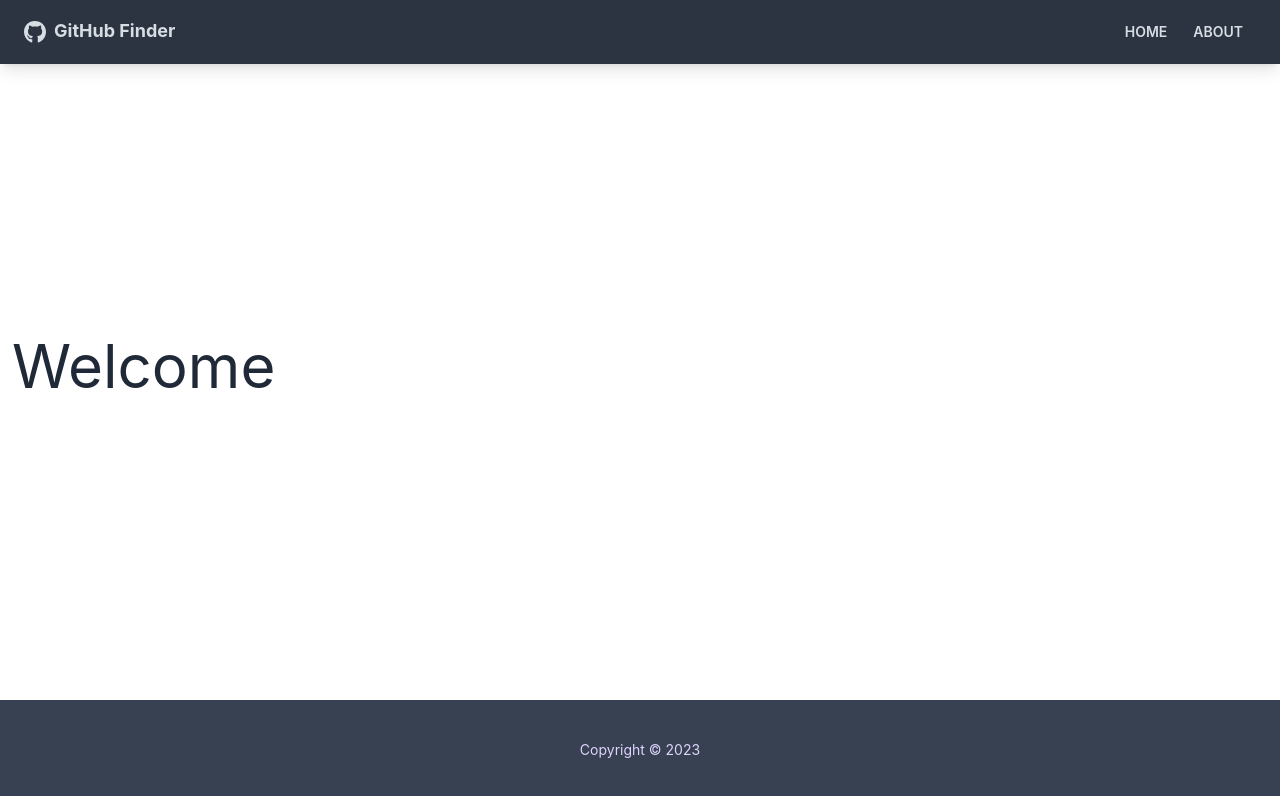
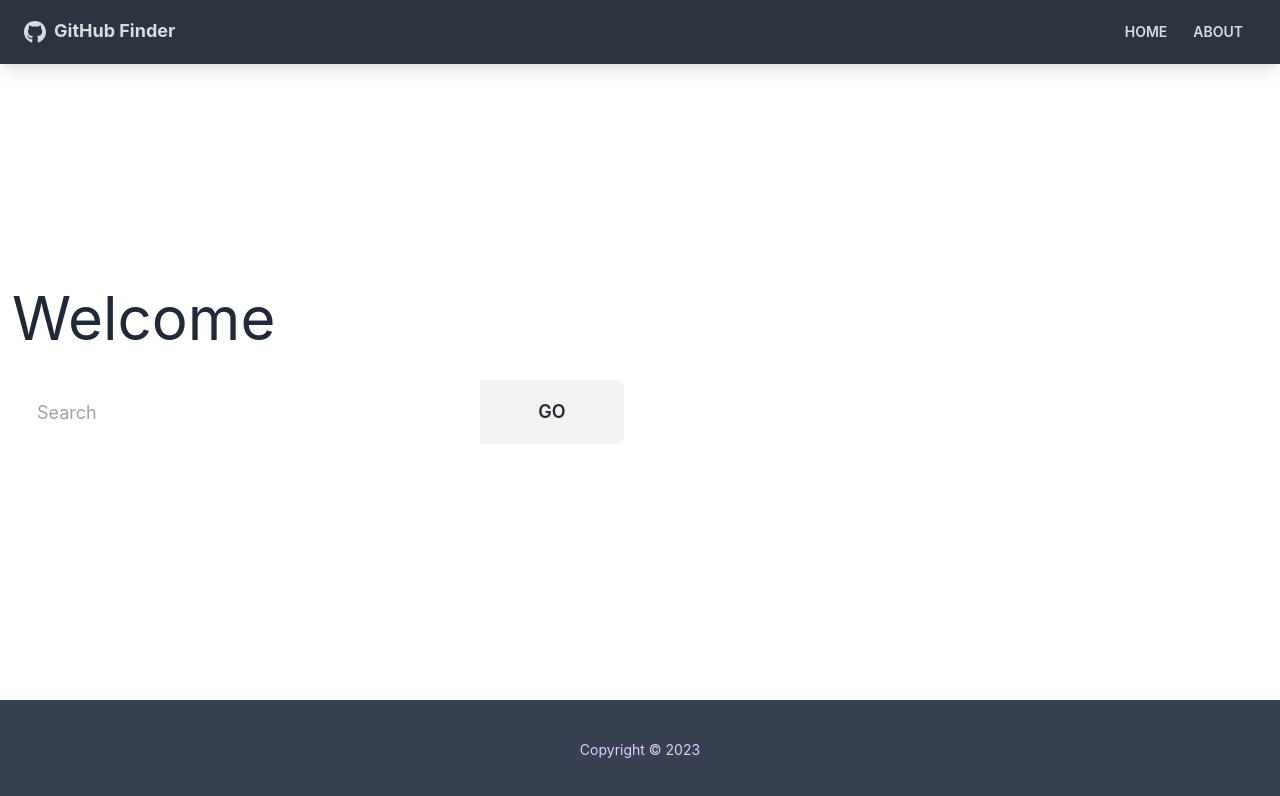
Before and after one commit to TomaszKulaDev/react_front_to_back_2022-github_finder_app, a React (Create React App) app: page / in a window 1280 px wide. Shown: the top 796 px of the page. Built offline with nearby package versions, Linux system fonts and the light colour scheme.

Commit message:
56. Search Component.

```diff
--- /dev/null
+++ b/src/components/users/UserSearch.jsx
@@ -0,0 +1,58 @@
+import {useState, useContext} from "react";
+import githubContext from "../../context/github/GithubContext";
+
+const UserSearch = () => {
+
+    const [text, setText] = useState('');
+
+
+    const {users} = useContext(githubContext);
+
+    const handleChange = (e) => setText(e.target.value)
+    console.log(text)
+
+    const handleSubmit = (e) => {
+        e.preventDefault()
+        if (text === '') {
+            alert('Please enter something.')
+        } else {
+            // @TODO - search users
+            console.log('Search users')
+        }
+    }
+
+    return (
+        <div className='grid grid-cols-1 xl:grid-cols-2 lg:grid-cols-2 md:grid-cols-2 mb-8 gap-8'>
+            <div>
+                <form onSubmit={handleSubmit}>
+                    <div className='form-control'>
+                        <div className='relative'>
+                            <input
+                                type="text"
+                                className='w-full pr-40 br-gray-200 input input-lg text-black'
+                                placeholder='Search'
+                                value={text}
+                                onChange={handleChange}
+                            />
+                            <button
+                                type='submit'
+                                className='absolute top-0 right-0 rounded-l-none w-36 btn btn-lg'>
+                                Go
+                            </button>
+                        </div>
+                    </div>
+                </form>
+            </div>
+            {
+                users.length > 0 && (
+                    <div>
+                        <button className='btn btn-ghost btn-lg'>Clear</button>
+                    </div>
+                )
+            }
+        </div>
+    );
+
+}
+
+export default UserSearch;
--- a/src/pages/Home.jsx
+++ b/src/pages/Home.jsx
@@ -2,6 +2,7 @@
 import Navbar from "../components/layout/Navbar";
 import Footer from "../components/layout/Footer";
 import UserResults from "../components/users/UserResults";
+import UserSearch from "../components/users/UserSearch";
 
 const Home = () => {
 
@@ -10,6 +11,7 @@
             <Navbar title='GitHub Finder'/>
                 <main className='container mx-auto px-3 pb-12'>
                     <h1 className='text-6xl mb-8'> Welcome </h1>
+                    <UserSearch/>
                     <UserResults/>
                 </main>
             <Footer/>
```
